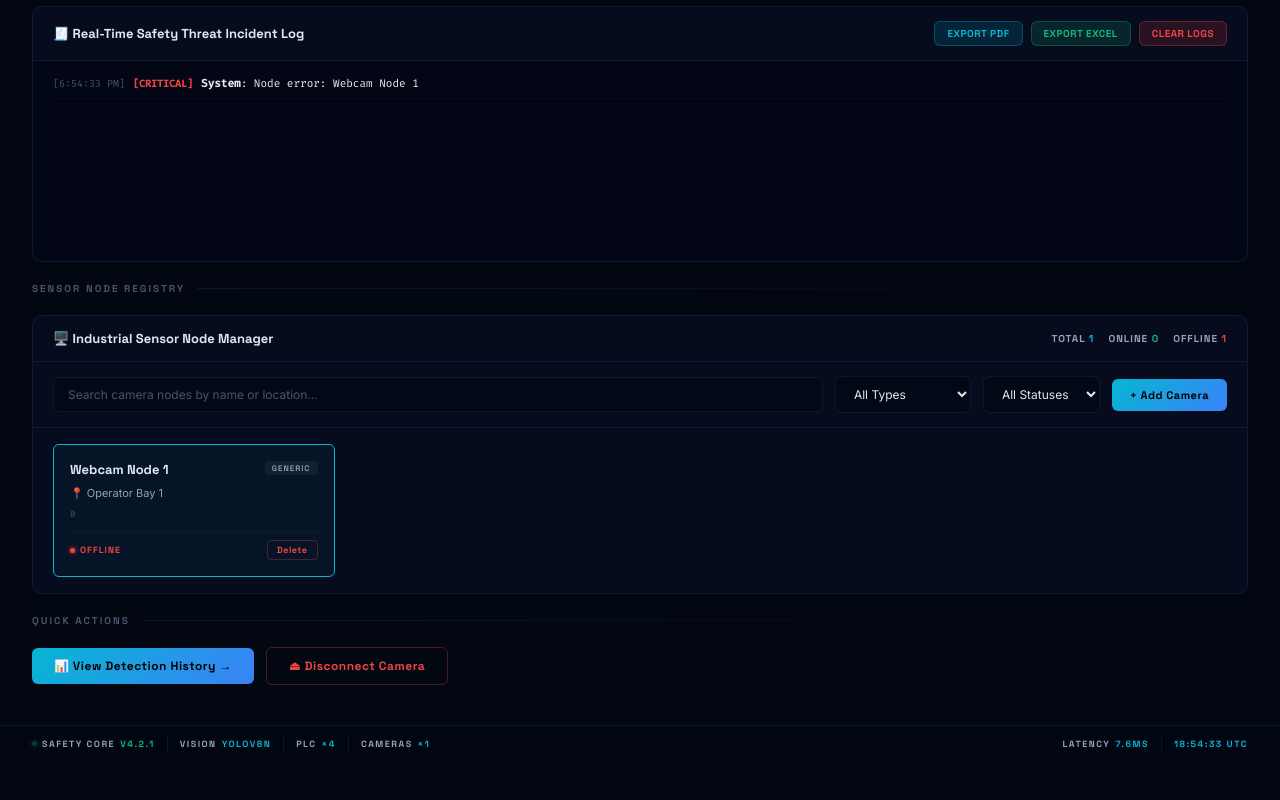
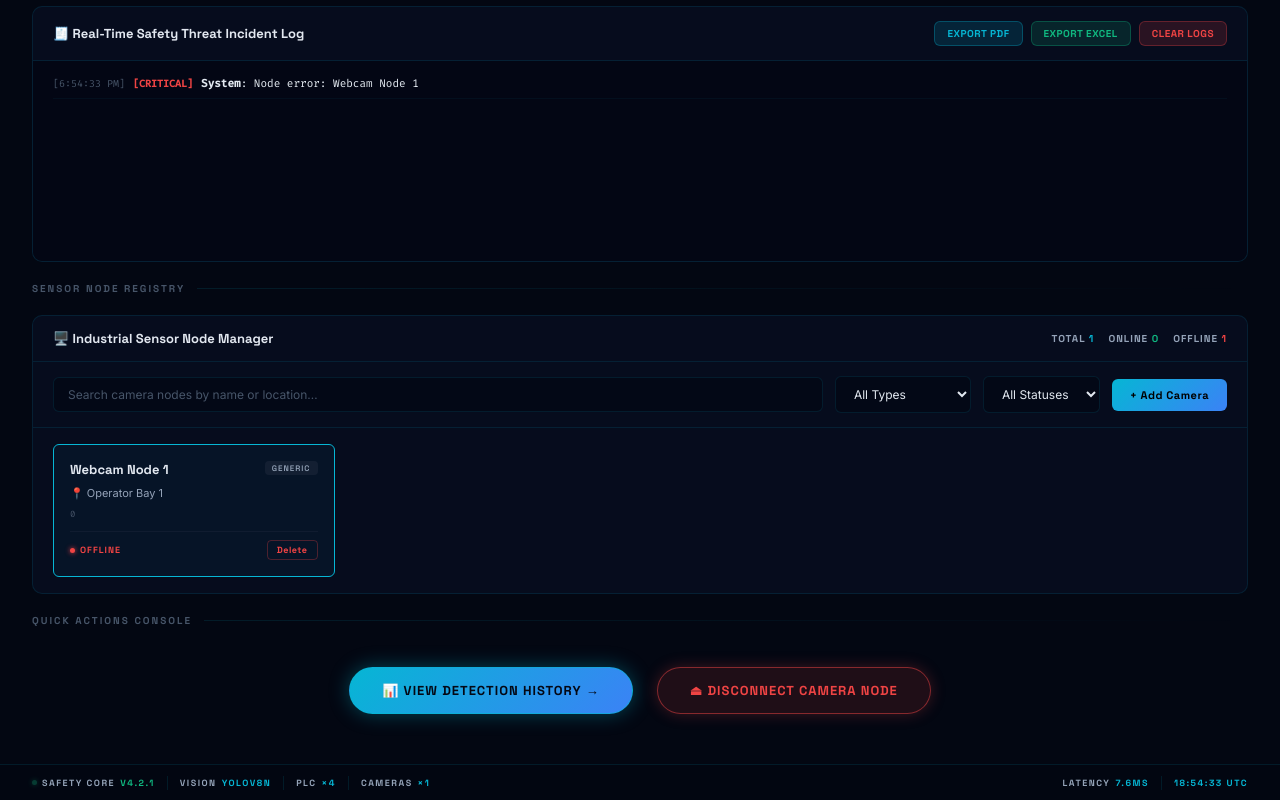
Before and after one commit to pateladil910/ImpactThon, a website: page Frontend/pages/dashboard.html in a window 1280 px wide. Shown: the part 1125-1925 px from the top of the page. Before the commit the page ends 1886 px from the top, so only its background shows below. Drawn offline with nearby package versions, Linux system fonts and the light colour scheme; no server answers; a script that the page names is missing.

Commit message:
change dashboard layout

```diff
--- a/Frontend/js/auth.js
+++ b/Frontend/js/auth.js
@@ -348,19 +348,17 @@ async function signup(event) {
 // ---------------- LOGOUT ----------------
 
 function logout() {
-  // 1. Clear all local storage IMMEDIATELY (synchronous)
   try {
     localStorage.clear();
     sessionStorage.clear();
   } catch (e) {}
 
-  // 2. Redirect to login.html RIGHT NOW — no waiting for async calls
   window.location.replace("login.html");
+  setTimeout(function() { window.location.href = "login.html"; }, 100);
 
-  // 3. Supabase + backend signout run silently in background after navigation
   try {
     import('../js/supabase.js')
-      .then(function(mod) { if (mod.signOutSupabase) mod.signOutSupabase(); })
+      .then(function(mod) { if (mod && mod.signOutSupabase) mod.signOutSupabase(); })
       .catch(function() {});
   } catch (e) {}
 
@@ -371,6 +369,7 @@ function logout() {
     { method: "POST", credentials: "include" }
   ).catch(function() {});
 }
+window.logout = logout;
 
 // ---------------- FORGOT & RESET PASSWORD ----------------
 
--- a/Frontend/pages/dashboard.html
+++ b/Frontend/pages/dashboard.html
@@ -550,25 +550,37 @@ body.is-admin .admin-only-nav{display:list-item!important}
 /* ================================================================
    QUICK ACTIONS
 ================================================================ */
-.actions-bar{display:flex;align-items:center;gap:12px;flex-wrap:wrap}
+.actions-bar{
+  display:flex;align-items:center;justify-content:center;
+  gap:24px;flex-wrap:wrap;padding:20px 0 10px;width:100%;
+}
 .btn-primary{
-  padding:10px 22px;border-radius:var(--r-sm);
-  font-family:var(--hud);font-size:12px;font-weight:700;
-  background:linear-gradient(135deg,var(--cyan),var(--blue));
-  color:#000;border:none;cursor:pointer;text-decoration:none;
-  display:flex;align-items:center;gap:6px;
-  transition:opacity .2s,transform .15s;letter-spacing:.5px;
+  padding:14px 32px;border-radius:30px;
+  font-family:var(--hud);font-size:13px;font-weight:700;
+  background:linear-gradient(135deg, #06b6d4 0%, #3b82f6 100%);
+  color:#040814;border:1px solid rgba(6, 182, 212, 0.6);
+  cursor:pointer;text-decoration:none;
+  display:inline-flex;align-items:center;gap:10px;
+  transition:all .25s ease;letter-spacing:1px;text-transform:uppercase;
+  box-shadow:0 0 20px rgba(6, 182, 212, 0.35);
 }
-.btn-primary:hover{opacity:.88;transform:translateY(-1px)}
+.btn-primary:hover{
+  transform:translateY(-3px);box-shadow:0 0 30px rgba(6, 182, 212, 0.6);
+  background:linear-gradient(135deg, #22d3ee 0%, #60a5fa 100%);color:#000;
+}
 .btn-danger-outline{
-  padding:10px 22px;border-radius:var(--r-sm);
-  font-family:var(--hud);font-size:12px;font-weight:700;
-  background:transparent;color:var(--red);
-  border:1px solid var(--red-30);cursor:pointer;
-  display:flex;align-items:center;gap:6px;
-  transition:all .2s;letter-spacing:.5px;
+  padding:14px 32px;border-radius:30px;
+  font-family:var(--hud);font-size:13px;font-weight:700;
+  background:rgba(239, 68, 68, 0.12);color:#ef4444;
+  border:1.5px solid rgba(239, 68, 68, 0.5);cursor:pointer;
+  display:inline-flex;align-items:center;gap:10px;
+  transition:all .25s ease;letter-spacing:1px;text-transform:uppercase;
+  box-shadow:0 0 15px rgba(239, 68, 68, 0.25);
 }
-.btn-danger-outline:hover{background:var(--red-15);border-color:var(--red)}
+.btn-danger-outline:hover{
+  transform:translateY(-3px);background:rgba(239, 68, 68, 0.25);
+  border-color:#ef4444;box-shadow:0 0 25px rgba(239, 68, 68, 0.5);color:#fff;
+}
 
 /* ================================================================
    FOOTER TELEMETRY BAR
@@ -909,10 +921,10 @@ body.is-admin .admin-only-nav{display:list-item!important}
     </div>
 
     <!-- QUICK ACTIONS -->
-    <div class="section-label">Quick Actions</div>
+    <div class="section-label">Quick Actions Console</div>
     <div class="actions-bar">
-      <a href="history.html" class="btn-primary">📊 View Detection History →</a>
-      <button id="btnLogoutCam" class="btn-danger-outline">⏏ Disconnect Camera</button>
+      <a href="history.html" class="btn-primary">📊 View Detection History &rarr;</a>
+      <button id="btnLogoutCam" class="btn-danger-outline">⏏ Disconnect Camera Node</button>
     </div>
 
   </main>
@@ -1419,9 +1431,28 @@ document.addEventListener('DOMContentLoaded',function(){
       renderGrid();
     });
   });
+  document.addEventListener('click', function(e){
+    if(e.target&&e.target.closest('.logout-btn')){
+      e.preventDefault();
+      if(typeof window.logout==='function') window.logout();
+      else {
+        localStorage.clear();sessionStorage.clear();
+        window.location.replace("login.html");
+      }
+    }
+  });
   setInterval(updateStatus,1000);
   updateAllStats();
 });
+</script>
+
+<!-- Global fallback logout definition -->
+<script>
+  window.logout = function() {
+    try { localStorage.clear(); sessionStorage.clear(); } catch(e) {}
+    window.location.replace("login.html");
+    setTimeout(function() { window.location.href = "login.html"; }, 100);
+  };
 </script>
 
 <!-- Supabase session check -->
```
